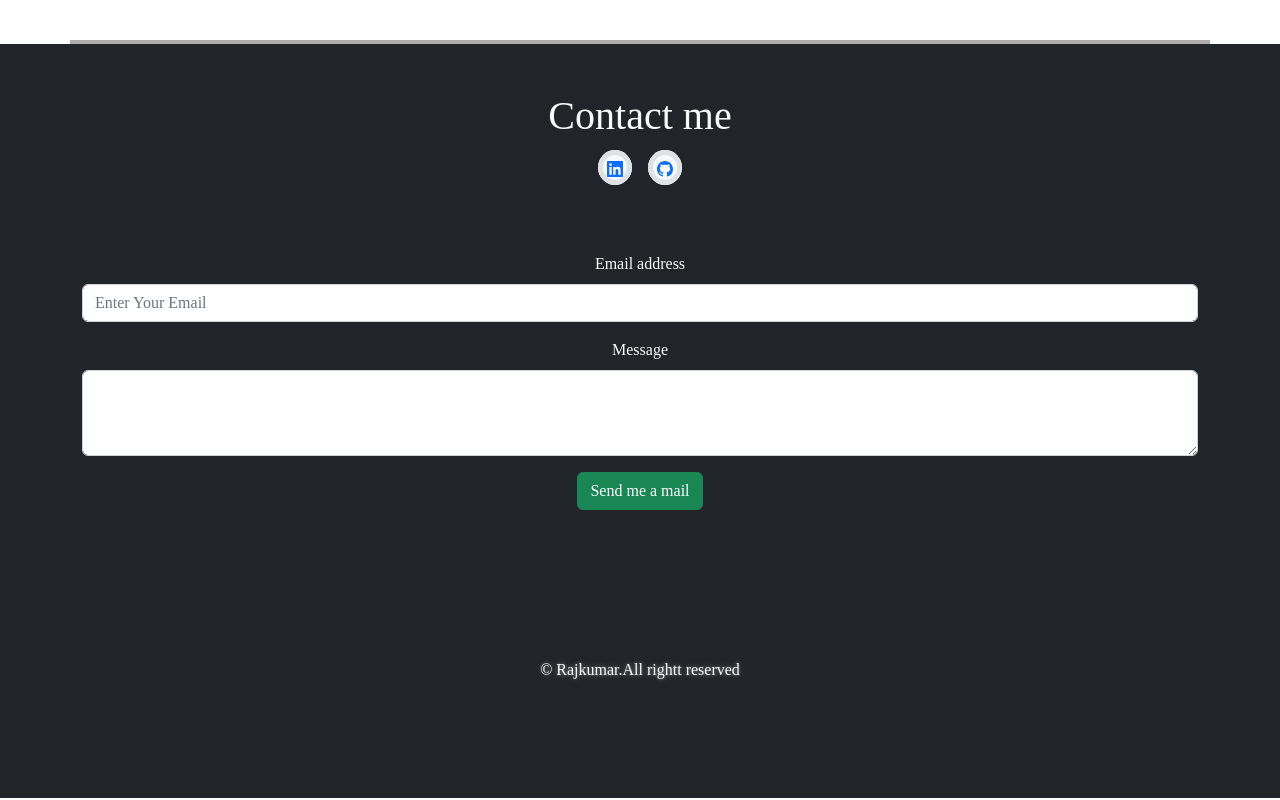
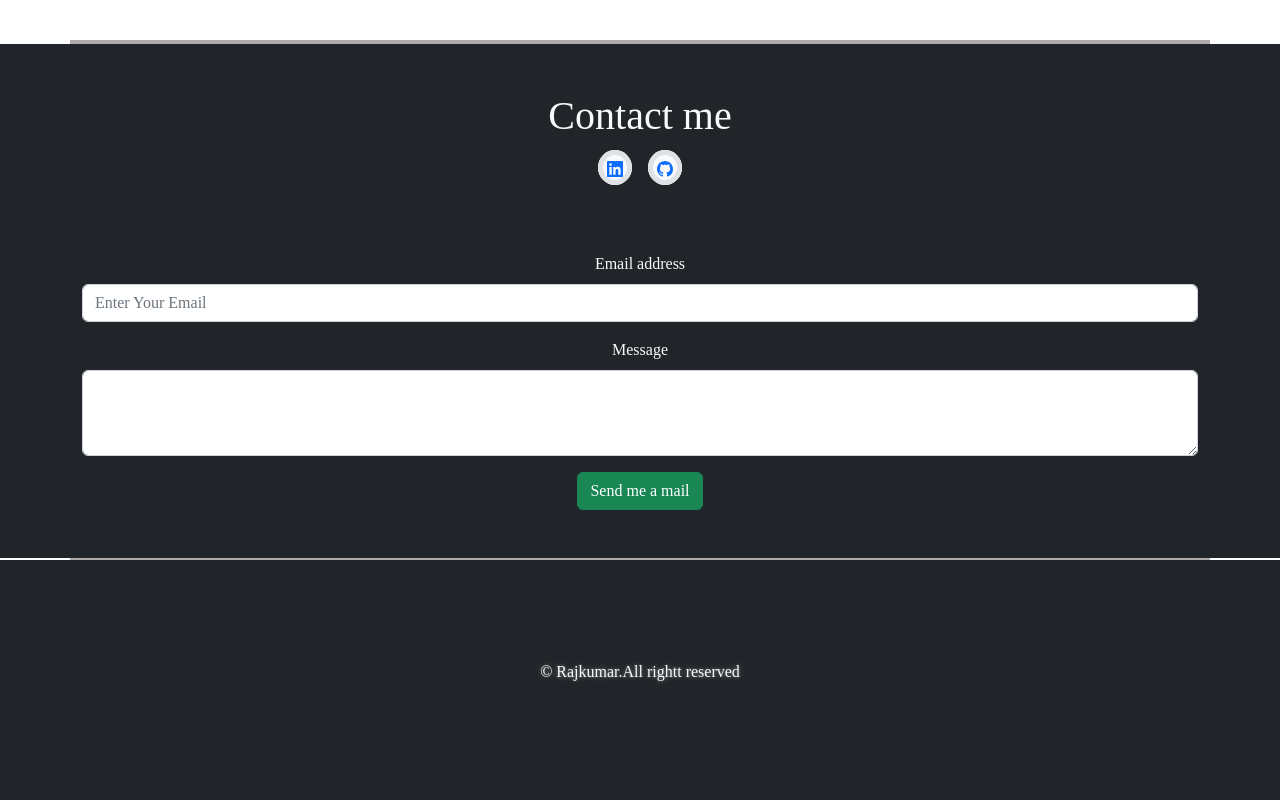
Before and after one commit to rajkumarraghunathan/Potfolio, a React (Create React App) app: page / in a window 1280 px wide. Shown: the part 4242-5042 px from the top of the page. Built offline with nearby package versions, Linux system fonts and the light colour scheme.

Commit message:
Latest commit

```diff
--- a/src/App.js
+++ b/src/App.js
@@ -30,6 +30,7 @@ function App() {
       <ScrollButton />
       <div className=' container divider'></div>
       <Contacts />
+      <div className=' container divider'></div>
       <Footer />
     </div>
   );
```
